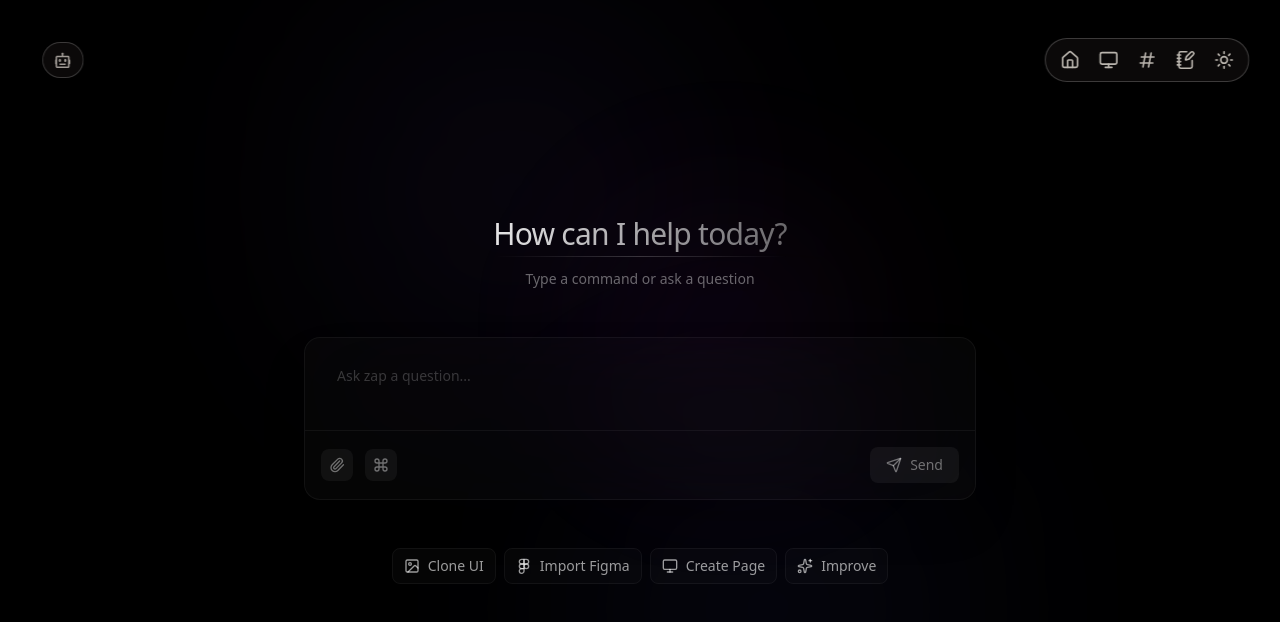
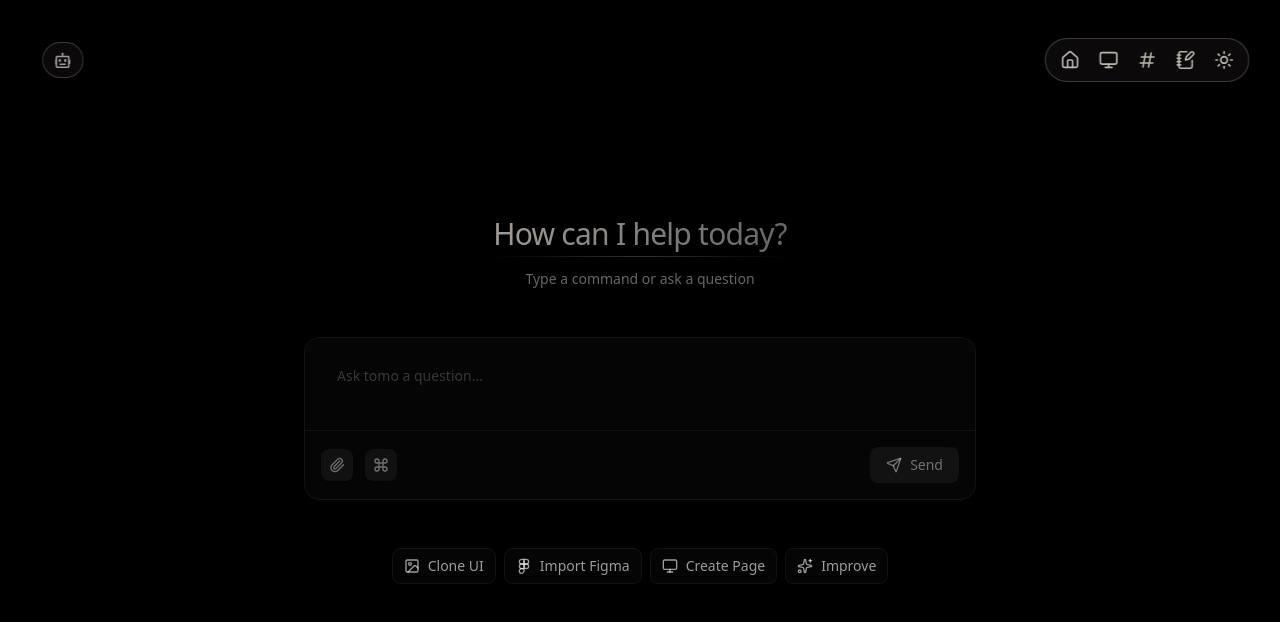
Before and after one commit to SiL3nTL00p/manthan_portfolio, a React (Vite) app: page /ai in a window 1280 px wide. Shown: the top 622 px of the page. Built offline with nearby package versions, Linux system fonts and the light colour scheme.

Commit message:
Update  Ai Page

```diff
--- a/src/components/ui/ai_page.tsx
+++ b/src/components/ui/ai_page.tsx
@@ -292,9 +292,8 @@ export function AnimatedAIChat() {
     return (
         <div className="min-h-screen flex flex-col w-full items-center justify-center bg-transparent text-white p-6 relative overflow-hidden">
         <div className="absolute inset-0 w-full h-full overflow-hidden">
-                <div className="absolute top-0 left-1/4 w-96 h-96 bg-violet-500/10 rounded-full mix-blend-normal filter blur-[128px] animate-pulse" />
-                <div className="absolute bottom-0 right-1/4 w-96 h-96 bg-indigo-500/10 rounded-full mix-blend-normal filter blur-[128px] animate-pulse delay-700" />
-                <div className="absolute top-1/4 right-1/3 w-64 h-64 bg-fuchsia-500/10 rounded-full mix-blend-normal filter blur-[96px] animate-pulse delay-1000" />
+
+
             </div>
             <div className="w-full max-w-2xl mx-auto relative">
                 <motion.div
@@ -310,7 +309,7 @@ export function AnimatedAIChat() {
                             transition={{ delay: 0.2, duration: 0.5 }}
                             className="inline-block"
                         >
-                            <h1 className="text-3xl font-medium tracking-tight bg-clip-text text-transparent bg-gradient-to-r from-white/90 to-white/40 pb-1">
+                            <h1 className="text-3xl font-medium tracking-tight bg-clip-text text-transparent bg-gradient-to-r from-[#a09a95] to-white/40 pb-1">
                                 How can I help today?
                             </h1>
                             <motion.div
@@ -386,7 +385,7 @@ export function AnimatedAIChat() {
                                 onKeyDown={handleKeyDown}
                                 onFocus={() => setInputFocused(true)}
                                 onBlur={() => setInputFocused(false)}
-                                placeholder="Ask zap a question..."
+                                placeholder="Ask tomo a question..."
                                 containerClassName="w-full"
                                 className={cn(
                                     "w-full px-4 py-3",
@@ -533,7 +532,7 @@ export function AnimatedAIChat() {
                     >
                         <div className="flex items-center gap-3">
                             <div className="w-8 h-7 rounded-full bg-white/[0.05] flex items-center justify-center text-center">
-                                <span className="text-xs font-medium text-white/90 mb-0.5">zap</span>
+                                <span className="text-xs font-medium text-white/90 mb-0.5">tomo</span>
                             </div>
                             <div className="flex items-center gap-2 text-sm text-white/70">
                                 <span>Thinking</span>
```
